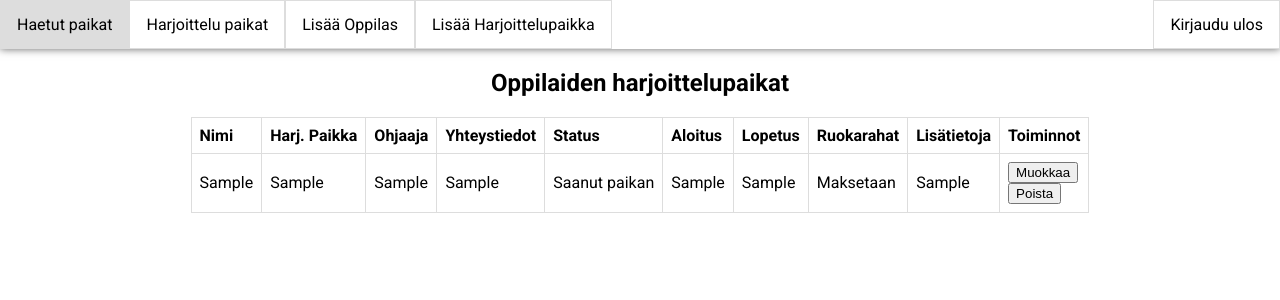
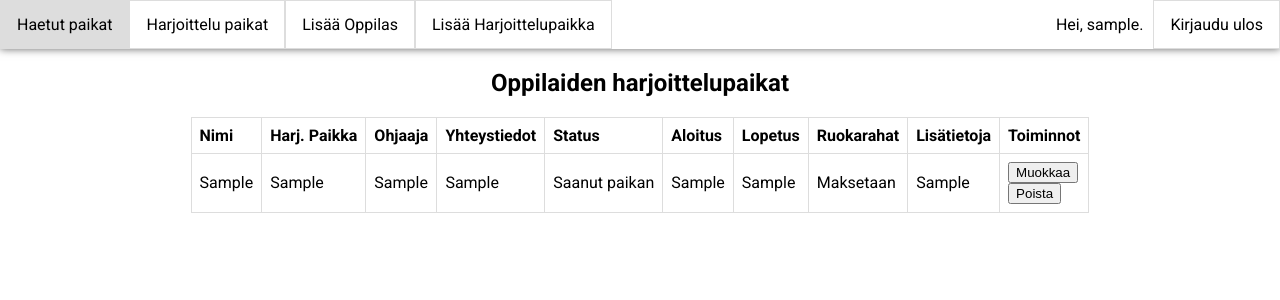
Before and after one commit to juusokoivisto/harjoittelupaikka, a PHP site: page / in a window 1280 px wide. Shown: the top 300 px of the page. Run offline with PHP 8.4, Linux system fonts and the light colour scheme; the visitor is signed in with stand-in values (Sample User, id 1); tables that the repository leaves empty or names only in its code hold one stand-in row (values such as "Sample post").

Commit message:
näytä kirjautunut käyttäjä nätisti

```diff
--- a/actions/data/utils.php
+++ b/actions/data/utils.php
@@ -1,6 +1,14 @@
 <?php
 function is_teacher() {
     if(isset($_SESSION["tunnus"], $_SESSION["teacher"]) and $_SESSION["teacher"] == 1) {
+        return true;
+    }
+
+    return false;
+}
+
+function is_logged_in() {
+    if(isset($_SESSION["tunnus"], $_SESSION["teacher"])) {
         return true;
     }
 
--- a/header.php
+++ b/header.php
@@ -6,11 +6,16 @@
             <?php if (is_teacher()): ?>
                 <li><a href='lisaa-oppilas.php'>Lisää Oppilas</a></li>
                 <li><a href='lisaa-harkkapaikka.php'>Lisää Harjoittelupaikka</a></li>
+            <?php endif; ?>
 
-                <li class="navbar-right"><a href='actions/logout_action.php'>Kirjaudu ulos</a></li>
-            <?php else : ?>
-                <li class="navbar-right"><a href='kirjaudu.php'>Kirjaudu sisään</a></li>
-            <?php endif; ?>
+            <li class="navbar-right">
+                <?php if (is_logged_in()): ?>
+                    <span>Hei, <?php echo $_SESSION["tunnus"]; ?>.</span>
+                    <a href='actions/logout_action.php'>Kirjaudu ulos</a>
+                <?php else: ?>
+                    <a href='kirjaudu.php'>Kirjaudu sisään</a>
+                <?php endif; ?>
+            </li>
         </ul>
     </nav>
 </header>
--- a/style.css
+++ b/style.css
@@ -107,10 +107,10 @@ tr:nth-child(even) {
 .navbar {
     list-style-type: none;
     display: flex;
+    align-items: center;
 
     margin: 0;
     padding: 0;
-
     box-shadow: 0 0 8px #666;
 }
 
@@ -119,7 +119,6 @@ tr:nth-child(even) {
     color: black;
     padding: 14px 16px;
     text-decoration: none;
-
     border: 1px solid #dddddd;
 }
 
@@ -129,4 +128,11 @@ tr:nth-child(even) {
 
 .navbar-right {
     margin-left: auto;
+    display: flex;
+    align-items: center;
+    gap: 2px;
 }
+
+.navbar-right span {
+    padding: 0 8px;
+}
```
